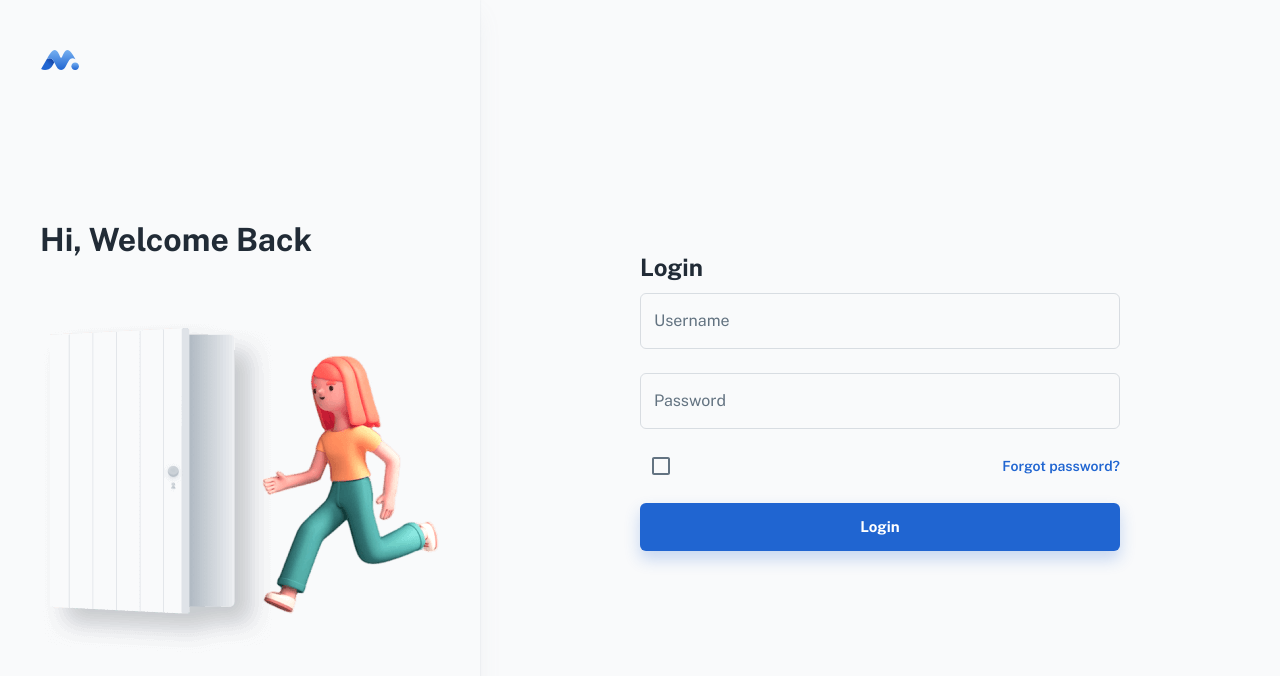
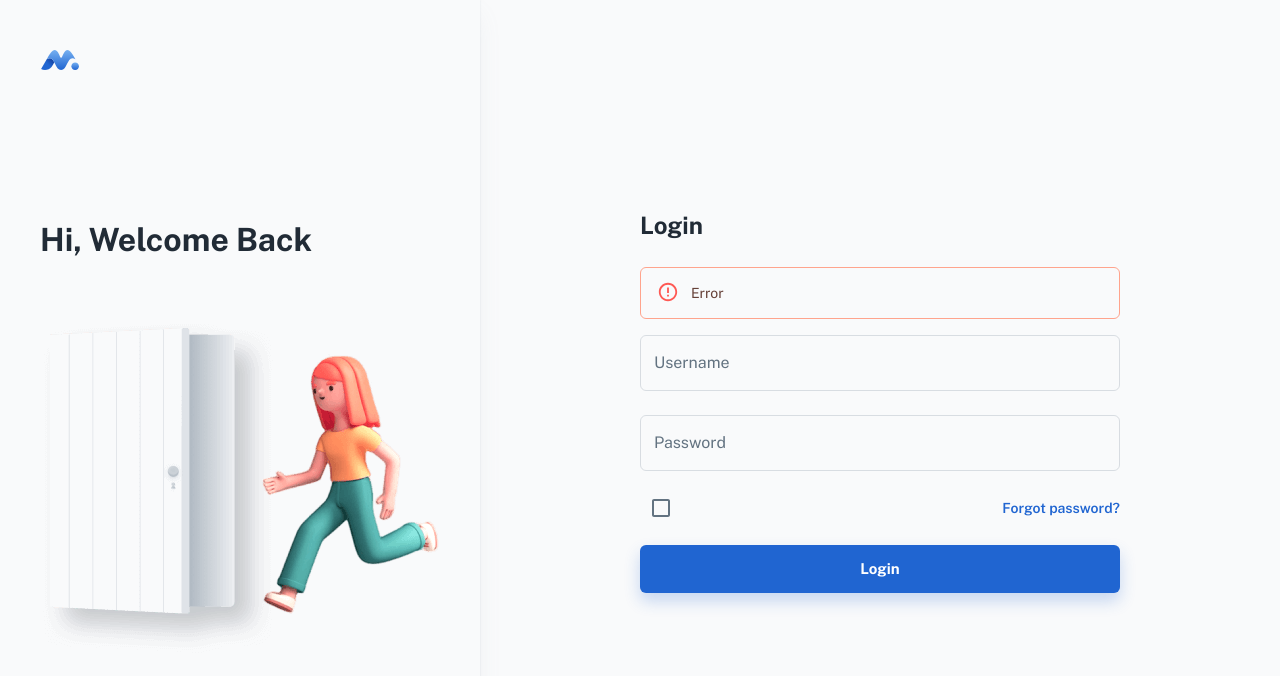
Before and after one commit to JamesLeMaitre/library_front, a React (Create React App) app: page /login in a window 1280 px wide. Shown: the top 676 px of the page. Built offline with nearby package versions, Linux system fonts and the light colour scheme; some icons are missing; a web font is replaced by a local one.

Commit message:
12/11/2022 18:44

```diff
--- a/src/sections/auth/login/LoginForm.js
+++ b/src/sections/auth/login/LoginForm.js
@@ -50,7 +50,12 @@ export default function LoginForm() {
   }
 
   return (
-    <form onSubmit={handleLogin}>
+    <form onSubmit={handleLogin} >
+      <Stack spacing={3} justifyContent="space-between" sx={{ my: 2 }}>
+        <Alert variant="outlined" severity="error" spacing={3}>
+          Error
+        </Alert>
+      </Stack>
       <Stack spacing={3}>
         <TextField name="username" label="Username"
           value={username} onChange={(e) => setUsername(e.target.value)}
@@ -82,6 +87,7 @@ export default function LoginForm() {
 
       <LoadingButton fullWidth size="large" type="submit" variant="contained" >
         Login
+
       </LoadingButton>
     </form>
   );
```
